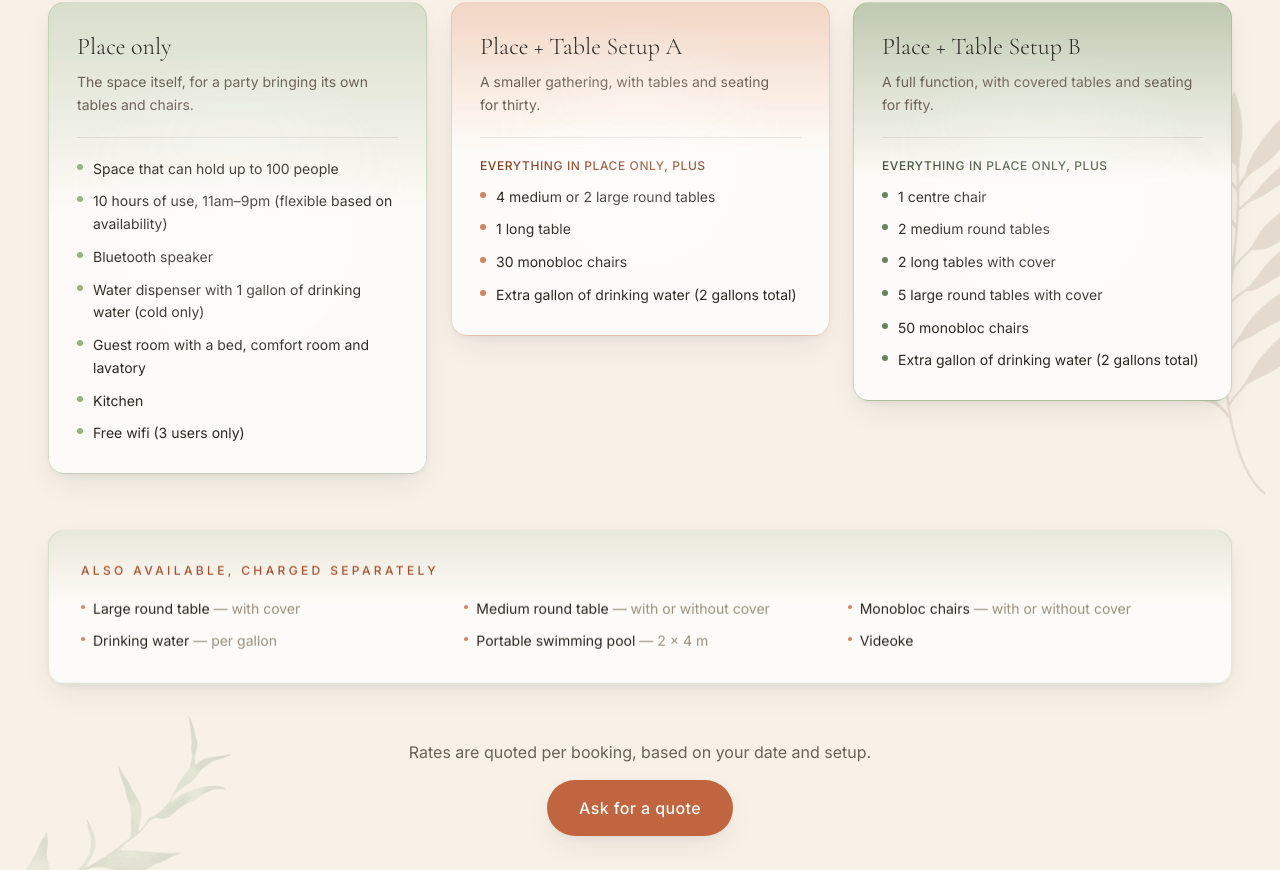
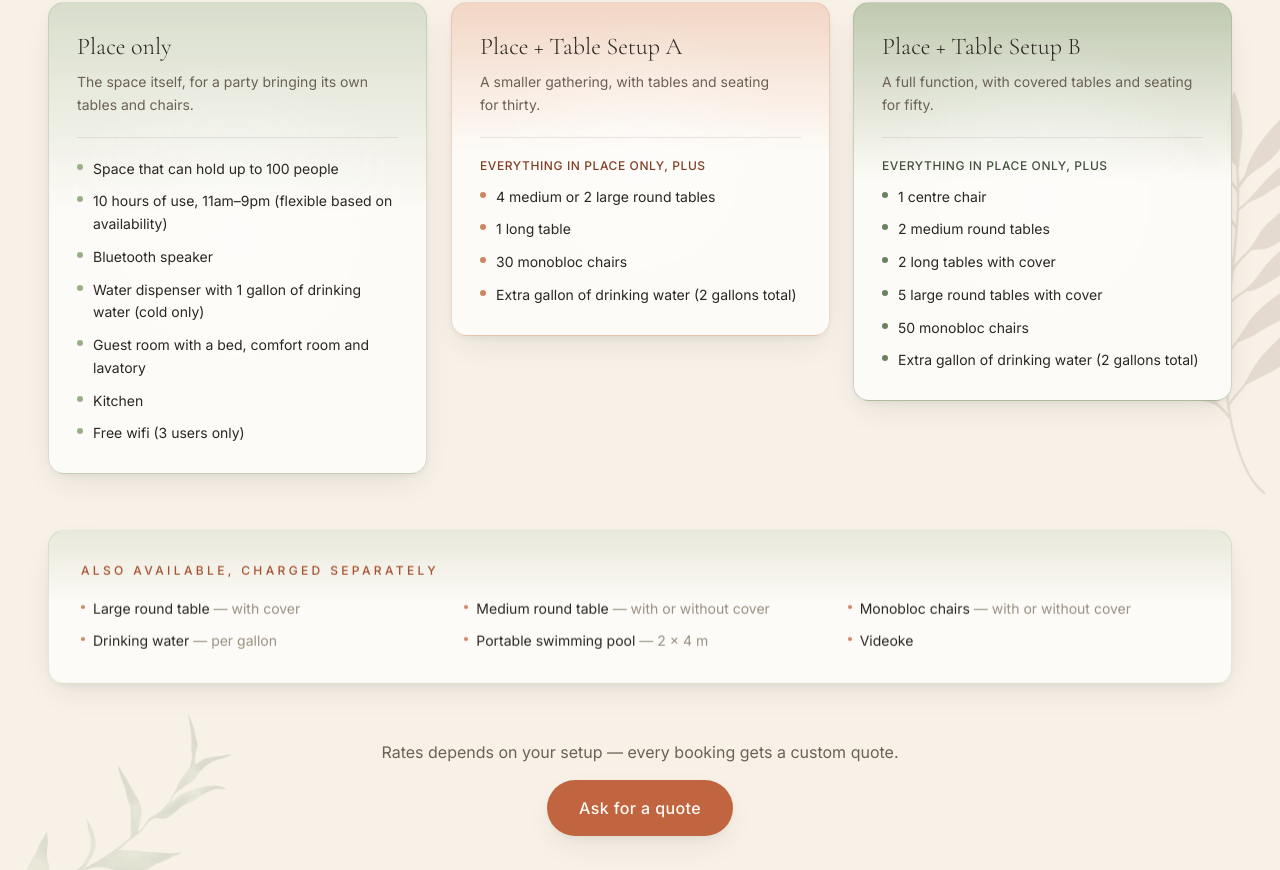
Before and after one commit to Sweetzel-Joy/Angeles-Venue, a Next.js app: page / in a window 1280 px wide. Shown: the part 2096-2966 px from the top of the page. Built offline with nearby package versions, Linux system fonts and the light colour scheme.

Commit message:
Services card animation +  auto-balancer with explicit column assignment.

```diff
--- a/src/app/globals.css
+++ b/src/app/globals.css
@@ -231,4 +231,23 @@
     transition-duration: 0.01ms !important;
     scroll-behavior: auto !important;
   }
+
+  /*
+    Deliberate exception to the blanket rule above.
+
+    An element marked `.motion-always` keeps its transitions under reduced
+    motion. Reserved for pointer-driven feedback the visitor initiates
+    themselves — a card responding to their own hover — never for anything that
+    moves on its own. Without it the rule above collapses the transition to
+    0.01ms and the change snaps rather than eases, which is the one thing a
+    before/after test cannot see.
+
+    `!important` plus a class selector is what it takes to win: both
+    declarations are important, so specificity decides, and `.motion-always`
+    (0,1,0) beats `*` (0,0,0).
+  */
+  .motion-always,
+  .motion-always * {
+    transition-duration: 300ms !important;
+  }
 }
--- a/src/components/sections/Services.tsx
+++ b/src/components/sections/Services.tsx
@@ -28,6 +28,20 @@ import type { ServicePackage } from '@/types';
  */
 interface CardTone {
   surface: string;
+  /**
+   * The extra wash faded in on hover, painted as an overlay on top of
+   * `surface` rather than replacing it.
+   *
+   * Deliberately not `hover:from-sage-300` on the card itself: that changes
+   * `--tw-gradient-from`, an unregistered custom property, which CSS cannot
+   * interpolate — the colour would jump instead of fading. Animating an
+   * overlay's `opacity` interpolates properly.
+   *
+   * These strengths were set by measuring painted contrast with the hover held,
+   * not by eye — see point 2 above. Raising them is the easy way to push the
+   * summary text back under 4.5:1.
+   */
+  hoverWash: string;
   border: string;
   bullet: string;
   label: string;
@@ -37,6 +51,8 @@ const CARD_TONES: readonly CardTone[] = [
   {
     surface:
       'bg-gradient-to-b from-sage-200/70 from-0% via-ivory-50 via-45% to-ivory-50',
+    hoverWash:
+      'bg-gradient-to-b from-sage-300/40 from-0% via-transparent via-45% to-transparent',
     border: 'border-sage-300/50',
     bullet: 'bg-sage-400',
     label: 'text-sage-800',
@@ -44,6 +60,8 @@ const CARD_TONES: readonly CardTone[] = [
   {
     surface:
       'bg-gradient-to-b from-clay-200/75 from-0% via-ivory-50 via-45% to-ivory-50',
+    hoverWash:
+      'bg-gradient-to-b from-clay-300/40 from-0% via-transparent via-45% to-transparent',
     border: 'border-clay-300/45',
     bullet: 'bg-clay-400',
     label: 'text-clay-700',
@@ -51,6 +69,16 @@ const CARD_TONES: readonly CardTone[] = [
   {
     surface:
       'bg-gradient-to-b from-sage-400/60 from-0% via-ivory-50 via-45% to-ivory-50',
+    // Lighter than the other two on purpose: this tone's resting surface is
+    // already the darkest (`sage-400/60`), so a /35 wash took the summary text
+    // to 4.57:1 — over AA by 0.07, which is no margin at all.
+    //
+    // `/20`, not `/22`: opacity modifiers must be steps Tailwind actually
+    // generates. `/22` is not one, and it did not fail loudly — it compiled to
+    // `rgba(154, 174, 138, 0.6)`, nearly three times the intended strength, and
+    // pushed the text down to 4.33:1. Same trap as the docblock above.
+    hoverWash:
+      'bg-gradient-to-b from-sage-400/20 from-0% via-transparent via-45% to-transparent',
     border: 'border-sage-400/50',
     bullet: 'bg-sage-600',
     label: 'text-sage-800',
@@ -119,9 +147,28 @@ export function Services() {
             these are line items, not packages, and giving them equal visual
             weight would bury the three things people actually choose between. */}
         <Reveal variants={fadeInUp}>
-          <div className="rounded-2xl border border-sage-300/35 bg-gradient-to-b from-sage-200/30 via-ivory-50 to-ivory-50 p-6 shadow-soft sm:p-8">
-            <h3 className="eyebrow">Also available, charged separately</h3>
-            <ul className="mt-5 grid grid-cols-1 gap-x-8 gap-y-3 sm:grid-cols-2 lg:grid-cols-3">
+          {/* Same hover treatment as the package cards above — see PackageCard
+              for why the tint is an overlay and why `motion-always` is needed.
+              A gentler lift, because this is a wide, shallow block: the 6px the
+              cards use reads as a jolt at this aspect ratio. */}
+          <div
+            className={cn(
+              'group relative rounded-2xl border border-sage-300/35 p-6 shadow-soft sm:p-8',
+              'bg-gradient-to-b from-sage-200/30 via-ivory-50 to-ivory-50',
+              'motion-always transition-[transform,box-shadow] duration-300 ease-out',
+              'hover:-translate-y-1 hover:shadow-lift',
+            )}
+          >
+            {/* Weaker than the cards' wash. This block is short, so its
+                gradient reaches the list items rather than fading out above
+                them — the same strength measured under AA on the notes. */}
+            <span
+              aria-hidden="true"
+              className="pointer-events-none absolute inset-0 rounded-2xl bg-gradient-to-b from-sage-300/25 from-0% via-transparent via-60% to-transparent opacity-0 transition-opacity duration-300 ease-out group-hover:opacity-100"
+            />
+
+            <h3 className="eyebrow relative z-10">Also available, charged separately</h3>
+            <ul className="relative z-10 mt-5 grid grid-cols-1 gap-x-8 gap-y-3 sm:grid-cols-2 lg:grid-cols-3">
               {SERVICE_ADDONS.map((addOn) => (
                 <li
                   key={addOn.id}
@@ -146,7 +193,7 @@ export function Services() {
         {/* Prices are not published, so the route to them has to be obvious. */}
         <Reveal variants={fadeInUp} className="flex flex-col items-center gap-4">
           <p className="text-center text-base text-ink-muted">
-            Rates are quoted per booking, based on your date and setup.
+            Rates depends on your setup — every booking gets a custom quote.
           </p>
           <LinkButton href="#booking" size="lg">
             Ask for a quote
@@ -168,12 +215,32 @@ function PackageCard({ servicePackage, buildsOnBase, tone }: PackageCardProps) {
     <TiltCard maxTilt={7} lift={16} className="h-full rounded-2xl">
       <article
         className={cn(
-          'flex h-full flex-col gap-5 rounded-2xl border p-6 shadow-soft sm:p-7',
+          'group relative flex h-full flex-col gap-5 rounded-2xl border p-6 shadow-soft sm:p-7',
+          // `motion-always` (globals.css) exempts these transitions from the
+          // global reduced-motion backstop, which would otherwise collapse them
+          // to 0.01ms and make the hover snap. The tilt from TiltCard stays
+          // disabled under reduced motion — a 3D rotation is the part that
+          // actually provokes motion sickness; a lift and a shadow are not.
+          'motion-always transition-[transform,box-shadow] duration-300 ease-out',
+          'hover:-translate-y-1.5 hover:shadow-lift',
           tone.surface,
           tone.border,
         )}
       >
-        <header className="flex flex-col gap-2">
+        {/* The hover tint. Sits behind the content by way of the `relative
+            z-10` on the two blocks below — positioned elements paint above
+            static siblings regardless of source order, so without those this
+            would wash over the text rather than under it. */}
+        <span
+          aria-hidden="true"
+          className={cn(
+            'pointer-events-none absolute inset-0 rounded-2xl opacity-0',
+            'transition-opacity duration-300 ease-out group-hover:opacity-100',
+            tone.hoverWash,
+          )}
+        />
+
+        <header className="relative z-10 flex flex-col gap-2">
           <h3 className="font-display text-2xl font-light text-ink">
             {servicePackage.name}
           </h3>
@@ -182,7 +249,7 @@ function PackageCard({ servicePackage, buildsOnBase, tone }: PackageCardProps) {
           </p>
         </header>
 
-        <div className="flex flex-1 flex-col gap-3 border-t border-ink/10 pt-5">
+        <div className="relative z-10 flex flex-1 flex-col gap-3 border-t border-ink/10 pt-5">
           {buildsOnBase && (
             <p
               className={cn(
```
